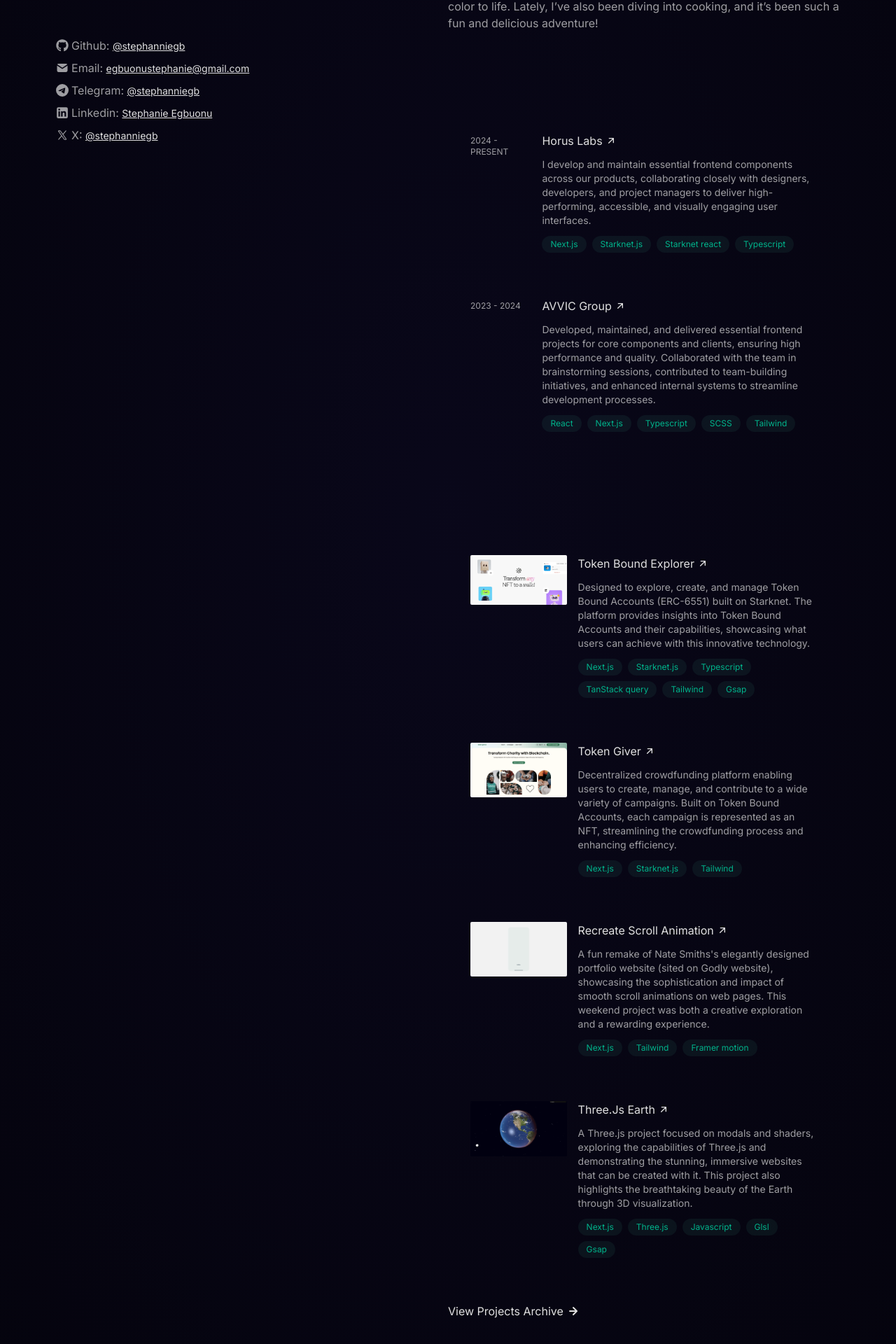
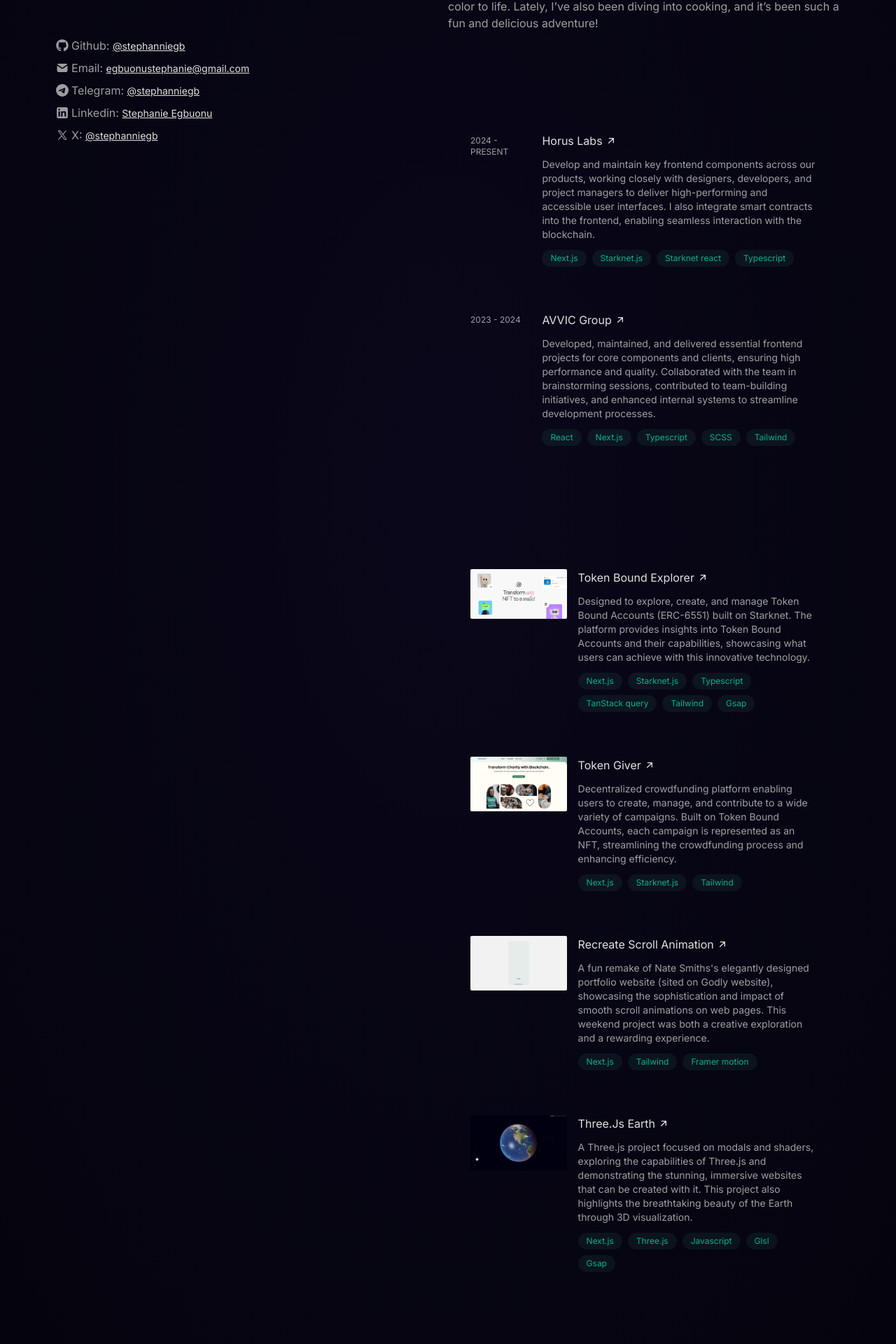
Before and after one commit to stephanniegb/stephaniegb, a Next.js app: page / in a window 1280 px wide. Shown: the part 515-2435 px from the top of the page at 70% size. Built offline with nearby package versions, Linux system fonts and the light colour scheme.

Commit message:
Update page.tsx

```diff
--- a/app/page.tsx
+++ b/app/page.tsx
@@ -57,7 +57,7 @@ export default function Home() {
             <Experience
               start="2024"
               end="present"
-              description="I develop and maintain essential frontend components across our products, collaborating closely with designers, developers, and project managers to deliver high-performing, accessible, and visually engaging user interfaces."
+              description="Develop and maintain key frontend components across our products, working closely with designers, developers, and project managers to deliver high-performing and accessible user interfaces. I also integrate smart contracts into the frontend, enabling seamless interaction with the blockchain."
               title="Horus labs"
               techs={["next.js", "starknet.js", "starknet react", "typescript"]}
               url="https://www.horuslabs.co/"
@@ -108,7 +108,7 @@ export default function Home() {
               url="https://www.three-js-earth-delta.vercel.app/"
               img="./projects/3.jpg"
             />
-            <div className="my-8">
+            {/* <div className="my-8">
               <a href="" className="group flex items-center gap-[2px]">
                 <span className="group-hover:text-[--accent]">
                   View Projects Archive{" "}
@@ -117,7 +117,7 @@ export default function Home() {
                   <RightArrow />
                 </span>
               </a>
-            </div>
+            </div> */}
           </div>
         </div>
       </section>
```
